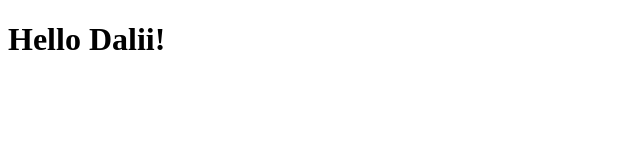
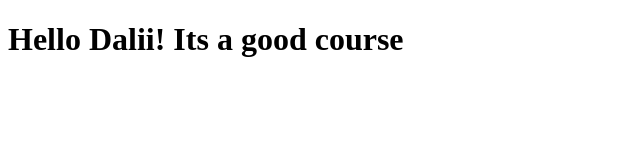
Before and after one commit to dalimsadek/Coursera-Html, a plain HTML site: page site/index.html in a window 1280 px wide. Shown: the whole page, without its empty margins (0-640 px from the left). Drawn offline with Linux system fonts and the light colour scheme.

Commit message:
Small addition for our page

```diff
--- a/site/index.html
+++ b/site/index.html
@@ -1,9 +1,9 @@
  <!DOCTYPE html>
  <html>
  <head>
- 	<title>Hello Dali</title>
+ 	<title>Hello Dalii</title>
  </head>
  <body>
- <h1>Hello Dalii!</h1>
+ <h1>Hello Dalii! Its a good course</h1>
  </body>
  </html>
```
